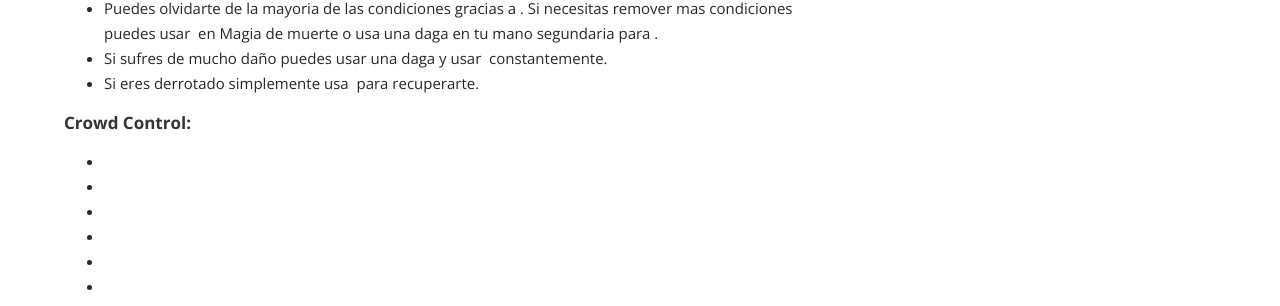
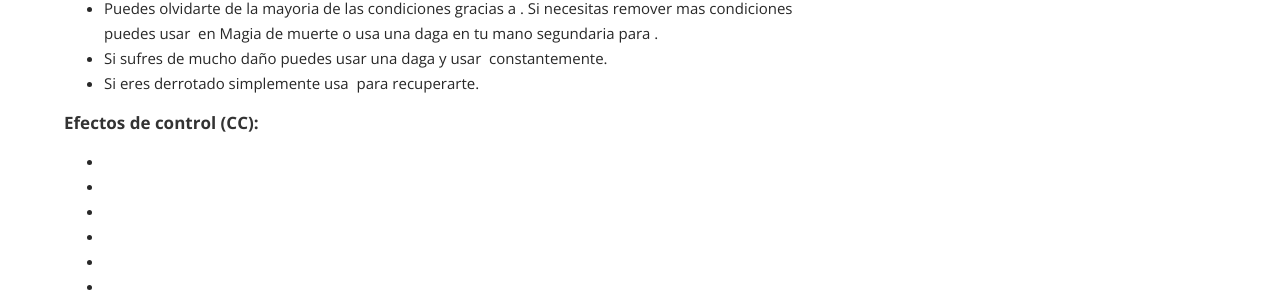
Before and after one commit to ACast59/GW2Guias, a Jekyll site: the page built from _posts/2018-09-03-necromancer-build-reaper-poder-minion-master.md, in a window 1280 px wide and 900 px high, scrolled down 2729 px. Shown: the part 149-455 px from the top of the window. Built offline with Jekyll 4.4.1, drawn with Linux system fonts in a browser that asks for light colours; a script that is not in the unit is left out; comment, search, counter and statistics services are not loaded; some of the changed lines change nothing that is shown.

Commit message:
Update 2018-09-03-necromancer-build-reaper-poder-minion-master.md

```diff
--- a/_posts/2018-09-03-necromancer-build-reaper-poder-minion-master.md
+++ b/_posts/2018-09-03-necromancer-build-reaper-poder-minion-master.md
@@ -274,7 +274,7 @@ El necromancer minion master es una de la builds mas populares debido a la canti
   </li>
 
   <li>
-    Entrar en <div style="display:inline-block"><span data-armory-embed="skills" data-armory-ids="30792" data-armory-inline-text="wiki" data-armory-size="24"></span></div> te da un gran bono de daño. Usalo cada ves que estes con 50% de vida o mas para obetener <a href="https://wiki-es.guildwars2.com/wiki/Rapidez" title="Quickness"><img alt="Rapidez" src="/assets/img/25px-Quickness.png" width="25" height="25" style="display:inline-block;" /></a> <a href="https://wiki-es.guildwars2.com/wiki/Rapidez" title="gw2:Rapidez">Rapidez</a> y daño de area extremadamente alto.
+    Entrar en <div style="display:inline-block"><span data-armory-embed="skills" data-armory-ids="30792" data-armory-inline-text="wiki" data-armory-size="24"></span></div> te da un gran bono de daño. Usalo cada ves que estes con 50% de vida o mas para obetener <a href="https://wiki-es.guildwars2.com/wiki/Rapidez" title="Quickness" rel="nofollow"><img alt="Rapidez" src="/assets/img/25px-Quickness.png" width="25" height="25" style="display:inline-block;" /></a> <a href="https://wiki-es.guildwars2.com/wiki/Rapidez" title="gw2:Rapidez" rel="nofollow">Rapidez</a> y daño de area extremadamente alto.
   </li>
 
   <li>Una ves que tus habilidades de daño principal esten agotadas, es el turno de <div style="display:inline-block"><span data-armory-embed="skills" data-armory-ids="30163" data-armory-inline-text="wiki" data-armory-size="24"></span></div>, tu habilidad de daño de area de forma circular. Usalo lo mas frecuentemente posible y recuerda que si dañas a un enemigo con menos de 50% con esta habilidad no tendras que esperar un tiempo de enfriamiento antes de usarlo nuevamente.</li>
@@ -293,7 +293,7 @@ El necromancer minion master es una de la builds mas populares debido a la canti
 
   <li><div style="display:inline-block"><span data-armory-embed="skills" data-armory-ids="29855" data-armory-inline-text="wiki" data-armory-size="24"></span></div>, <div style="display:inline-block"><span data-armory-embed="skills" data-armory-ids="30825" data-armory-inline-text="wiki" data-armory-size="24"></span></div>, y <div style="display:inline-block"><span data-armory-embed="skills" data-armory-ids="10590" data-armory-inline-text="wiki" data-armory-size="24"></span></div> pueden ser usados para cegar enemigos.</li>
 
-  <li>Si estas recibiendo mucho daño puedes usar <div style="display:inline-block"><span data-armory-embed="skills" data-armory-ids="30792" data-armory-inline-text="wiki" data-armory-size="24"></span></div> como una segunda barra de vida. <div style="display:inline-block"><span data-armory-embed="skills" data-armory-ids="29958" data-armory-inline-text="wiki" data-armory-size="24"></span></div> provee <a href="http://wiki-es.guildwars2.com/wiki/Estabilidad" title="Stability"><img alt="Estabilidad" src="/assets/img/25px-Stability.png" width="25" height="25" style="display:inline-block;" /></a> <a href="http://wiki-es.guildwars2.com/wiki/Estabilidad" class="extiw" title="gw2:Estabilidad">Estabilidad</a> y ayuda a mitigar daño.</li>
+  <li>Si estas recibiendo mucho daño puedes usar <div style="display:inline-block"><span data-armory-embed="skills" data-armory-ids="30792" data-armory-inline-text="wiki" data-armory-size="24"></span></div> como una segunda barra de vida. <div style="display:inline-block"><span data-armory-embed="skills" data-armory-ids="29958" data-armory-inline-text="wiki" data-armory-size="24"></span></div> provee <a href="http://wiki-es.guildwars2.com/wiki/Estabilidad" title="Stability" rel="nofollow"><img alt="Estabilidad" src="/assets/img/25px-Stability.png" width="25" height="25" style="display:inline-block;" /></a> <a href="http://wiki-es.guildwars2.com/wiki/Estabilidad" class="extiw" title="gw2:Estabilidad" rel="nofollow">Estabilidad</a> y ayuda a mitigar daño.</li>
 
   <li>Si tienes problemas sobreviviendo, puedes habilitar <div style="display:inline-block;"><span data-armory-embed="traits" data-armory-ids="1940" data-armory-inline-text="wiki" data-armory-size="24"></span></div> en Magia de muerte.</li>
 </ul>
@@ -310,7 +310,7 @@ El necromancer minion master es una de la builds mas populares debido a la canti
   <li>Si eres derrotado simplemente usa <div style="display:inline-block"><span data-armory-embed="skills" data-armory-ids="10640" data-armory-inline-text="wiki" data-armory-size="24"></span></div> para recuperarte.</li>
 </ul>
 
-<h4>Crowd Control:</h4>
+<h4>Efectos de control (CC):</h4>
 
 <ul>
   <li><div style="display:inline-block"><span data-armory-embed="skills" data-armory-ids="29740" data-armory-inline-text="wiki" data-armory-size="24"></span></div></li>
```
